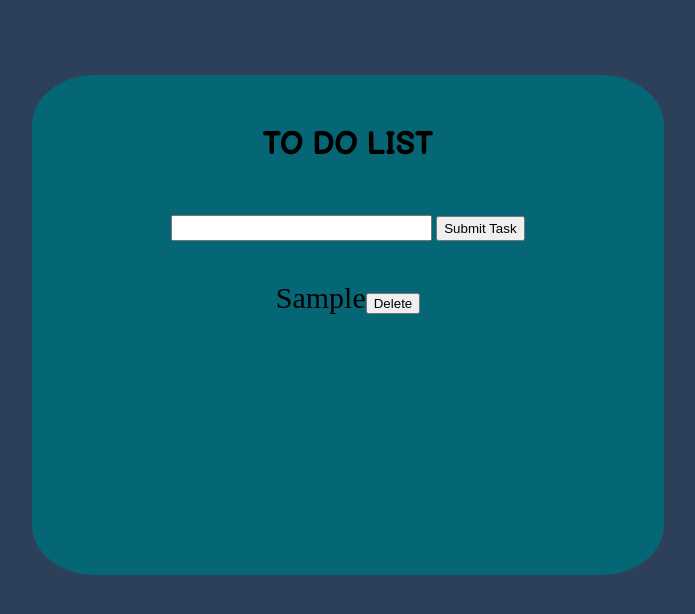
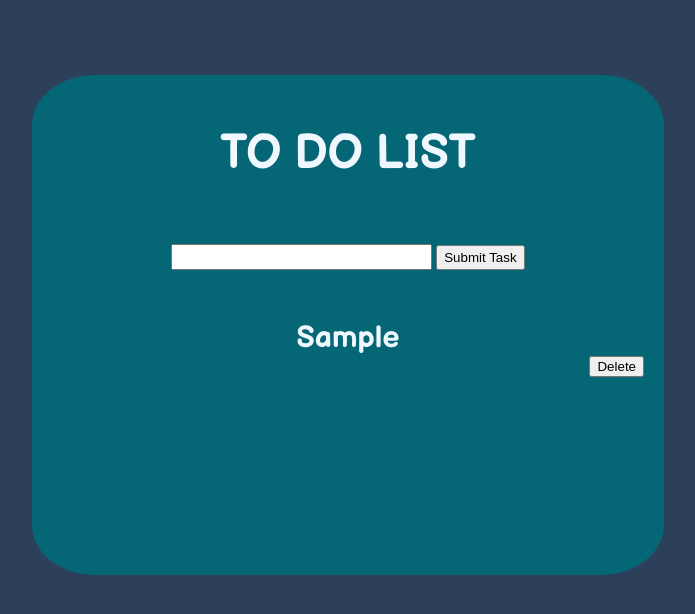
Before and after one commit to kaelix/todo-app, a plain HTML site: page index.html in a window 1280 px wide. Both pictures are taken after typing "Sample" into the empty fields and a click on the button "Submit Task". Shown: the whole page, without its empty margins (292-987 px from the left). Drawn offline with Linux system fonts and the light colour scheme.

```diff
--- a/script.js
+++ b/script.js
@@ -1,24 +1,27 @@
 let button = document.getElementById("taskButton");
+let taskLister = document.getElementById('taskLister');
 button.addEventListener('click', () => taskList());
-let item = document.getElementById("taskInput").value;
 
 function taskList() {
   let item = document.getElementById("taskInput").value;
   let newTask = document.createElement("li");
+  newTask.setAttribute("ID", "newTask");
   let deleteTaskButton = document.createElement("button");
+  deleteTaskButton.setAttribute("id", "deleteTaskButton");
   deleteTaskButton.textContent = "Delete";
   newTask.innerText = item;
-  document.getElementById("taskLister").appendChild(newTask);
-  newTask.appendChild(deleteTaskButton);
 
+  if(item == '') {
+    alert('Enter a task');
+    return false;
+  } else {
+     taskLister.appendChild(newTask);
+     newTask.appendChild(deleteTaskButton);
+  }
 
   if(markTaskComplete) {
     newTask.addEventListener('click', (e) => markTaskComplete(e));
     deleteTaskButton.addEventListener('click', (i) => removeTask(i));
-  }
-  if(item == '') {
-    alert('Enter a task');
-    return false;
   }
 }
 
--- a/style.css
+++ b/style.css
@@ -3,7 +3,9 @@ body {
 }
 
 h1 {
+  color: #f0f8ff;
   font-family: 'Balsamiq Sans', cursive;
+  font-size: 3rem;
   margin-top: 50px;
 }
 
@@ -25,7 +27,7 @@ h1 {
 ul {
   font-size: 30px;
   list-style-type: none;
-  padding: 10px;
+  padding: 20px;
 }
 
 ul:hover {
@@ -42,3 +44,15 @@ ul:hover {
   margin-top: 30px;
   width: 40%;
 }
+
+#deleteTaskButton {
+  margin-left: 500px;
+  float: right;
+
+}
+
+#newTask {
+  color: #f0f8ff;
+  font-family: Balsamiq Sans;
+  position: relative;
+}
```
